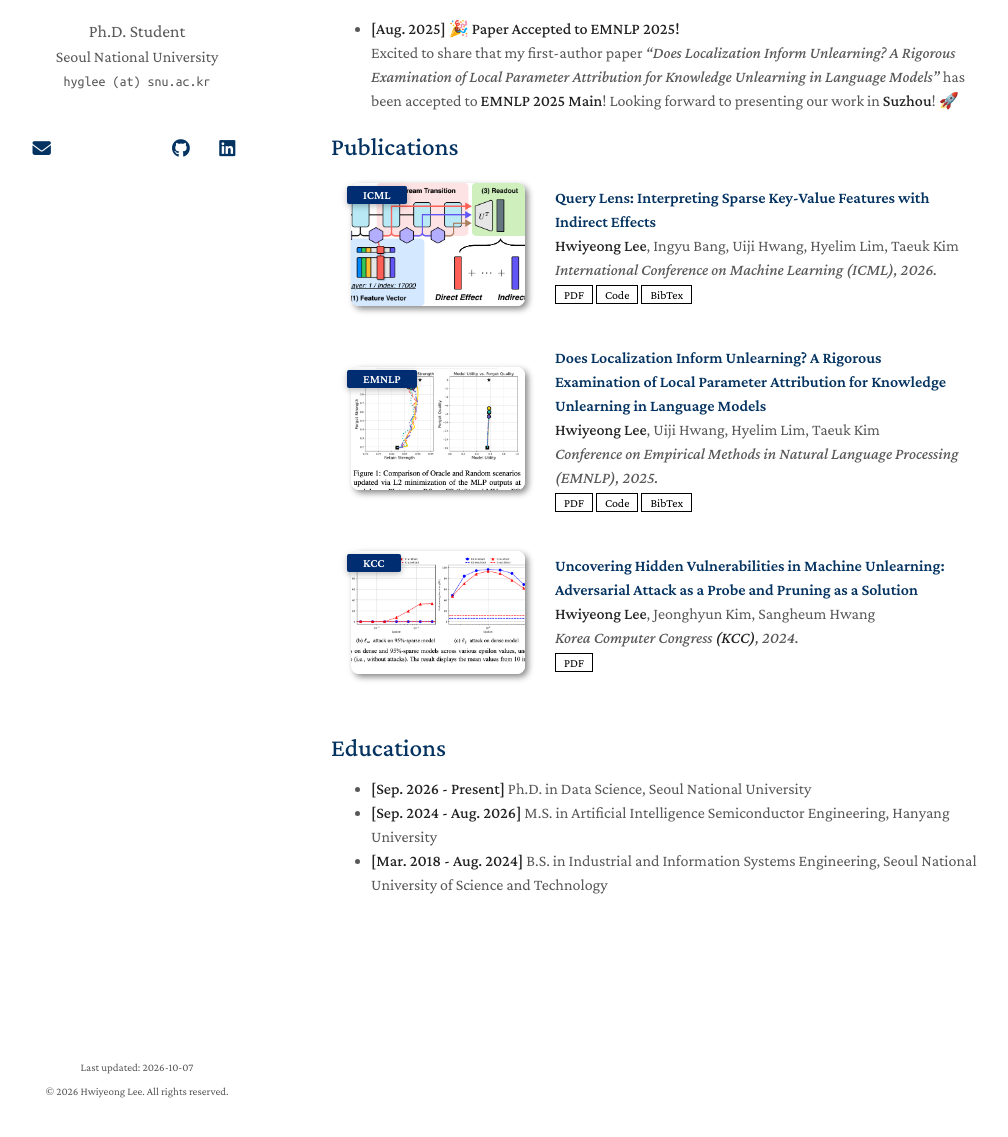
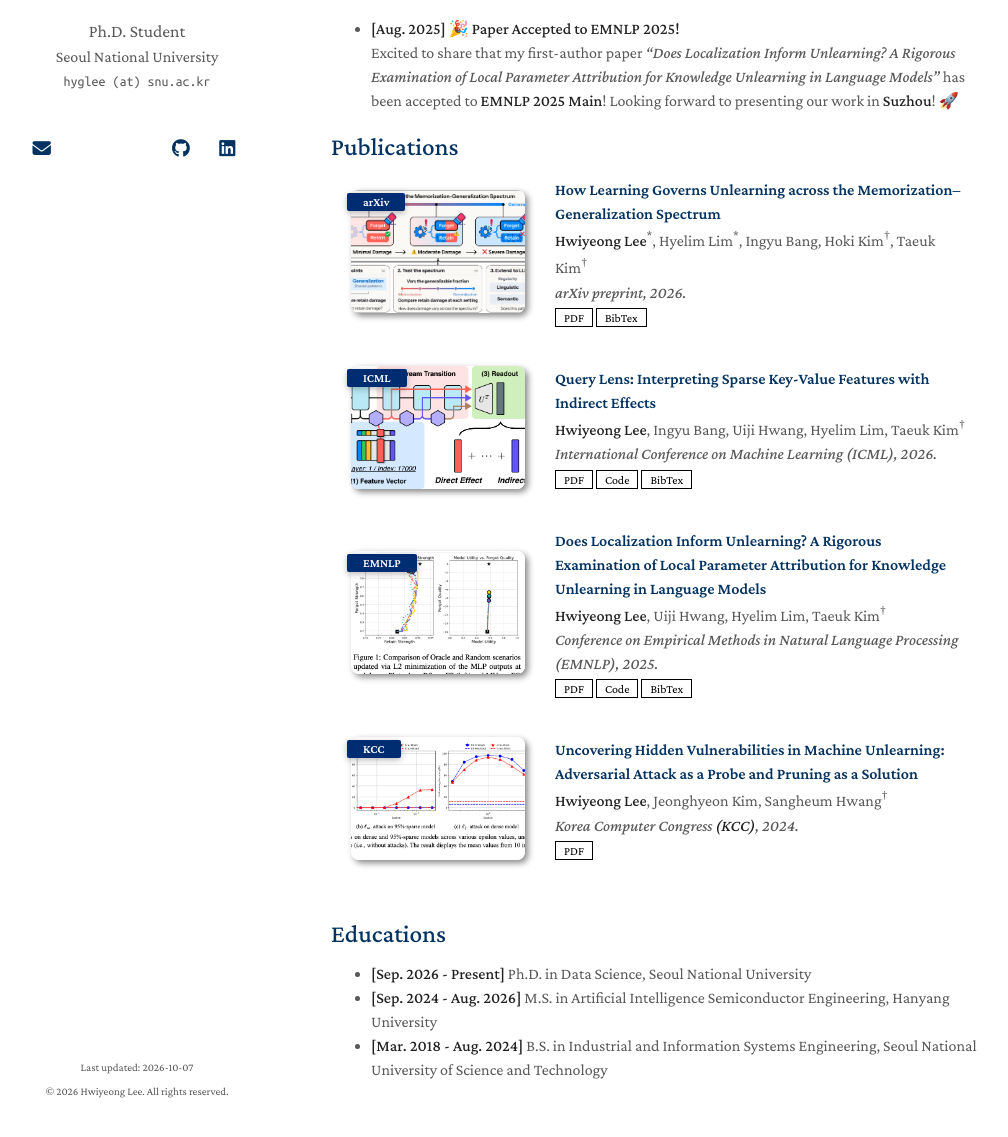
Before and after one commit to hwi0lee/hwi0lee.github.io, a Jekyll site: the page built from index.md, in a window 1280 px wide and 1400 px high, scrolled down 350 px. Shown: the part 248-1385 px from the top of the window, without its empty margins (139-1147 px from the left). Built offline with Jekyll 4.4.1, drawn with Linux system fonts in a browser that asks for light colours; a style sheet for code colours, icons or effects is not loaded; our own code applies the rules of GitHub Pages for plain Markdown files.

Commit message:
2026_oct

```diff
--- a/_data/publications.yml
+++ b/_data/publications.yml
@@ -1,7 +1,14 @@
 main:
+  - title: "How Learning Governs Unlearning across the Memorization–Generalization Spectrum"
+    authors: <strong>Hwiyeong Lee</strong><sup>*</sup>, Hyelim Lim<sup>*</sup>, Ingyu Bang, Hoki Kim<sup>†</sup>, Taeuk Kim<sup>†</sup>
+    conference_short: arXiv
+    conference: arXiv preprint, 2026.
+    pdf: https://arxiv.org/abs/2610.08577
+    bibtex: https://arxiv.org/bibtex/2610.08577
+    image: ./assets/img/gen-mem.png
 
   - title: "Query Lens: Interpreting Sparse Key-Value Features with Indirect Effects"
-    authors: <strong>Hwiyeong Lee</strong>, Ingyu Bang, Uiji Hwang, Hyelim Lim, Taeuk Kim
+    authors: <strong>Hwiyeong Lee</strong>, Ingyu Bang, Uiji Hwang, Hyelim Lim, Taeuk Kim<sup>†</sup>
     conference_short: ICML
     conference: International Conference on Machine Learning (ICML), 2026.
     pdf: https://arxiv.org/pdf/2606.07617
@@ -11,7 +18,7 @@ main:
     # notes: Poster Presentation
 
   - title: Does Localization Inform Unlearning? A Rigorous Examination of Local Parameter Attribution for Knowledge Unlearning in Language Models
-    authors: <strong>Hwiyeong Lee</strong>, Uiji Hwang, Hyelim Lim, Taeuk Kim
+    authors: <strong>Hwiyeong Lee</strong>, Uiji Hwang, Hyelim Lim, Taeuk Kim<sup>†</sup>
     conference_short: EMNLP
     conference: Conference on Empirical Methods in Natural Language Processing (EMNLP), 2025.
     pdf: https://aclanthology.org/2025.emnlp-main.1109.pdf
@@ -21,7 +28,7 @@ main:
     # notes: Poster Presentation
 
   - title: "Uncovering Hidden Vulnerabilities in Machine Unlearning: Adversarial Attack as a Probe and Pruning as a Solution"
-    authors: <strong>Hwiyeong Lee</strong>, Jeonghyun Kim, Sangheum Hwang
+    authors: <strong>Hwiyeong Lee</strong>, Jeonghyeon Kim, Sangheum Hwang<sup>†</sup>
     conference_short: KCC
     conference:  Korea Computer Congress <strong>(KCC)</strong>, 2024.
     pdf: https://www.dbpia.co.kr/Journal/articleDetail?nodeId=NODE11862410
```
Also changed, not shown: assets/img/gen-mem.png (added), 1 other file.
